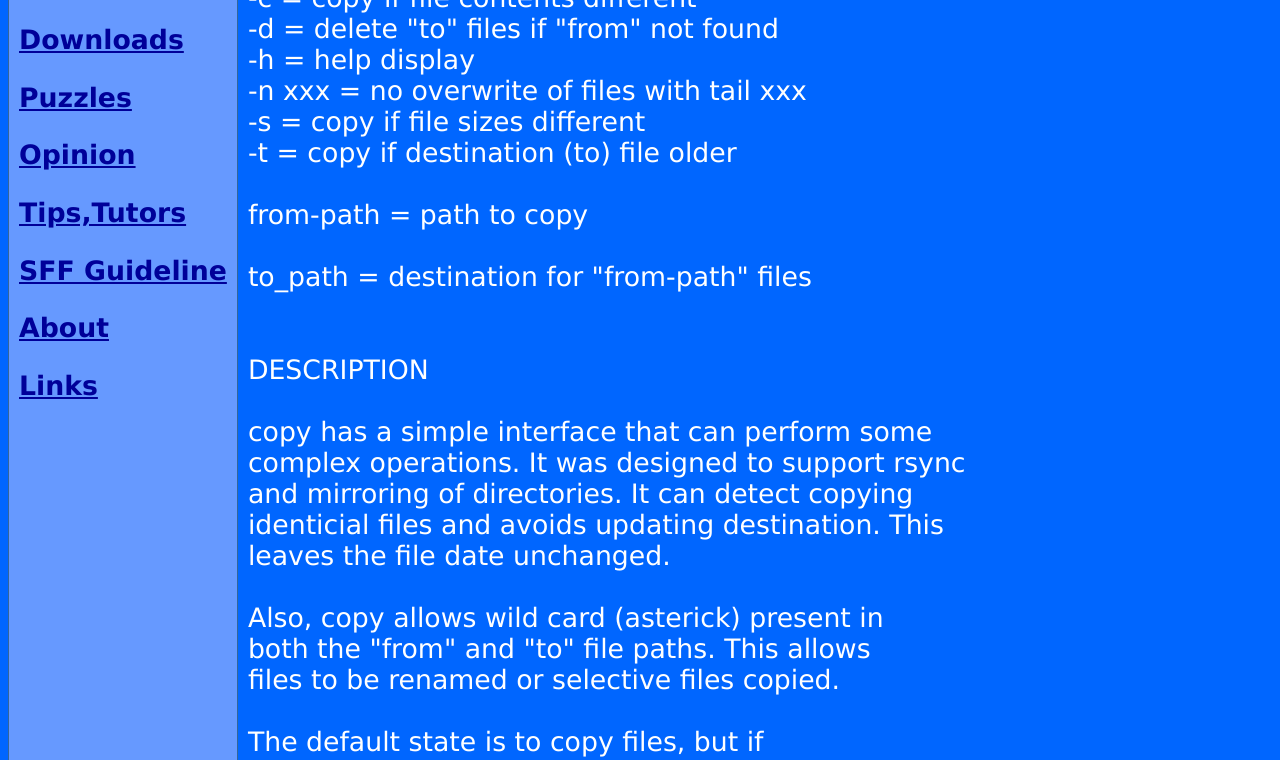
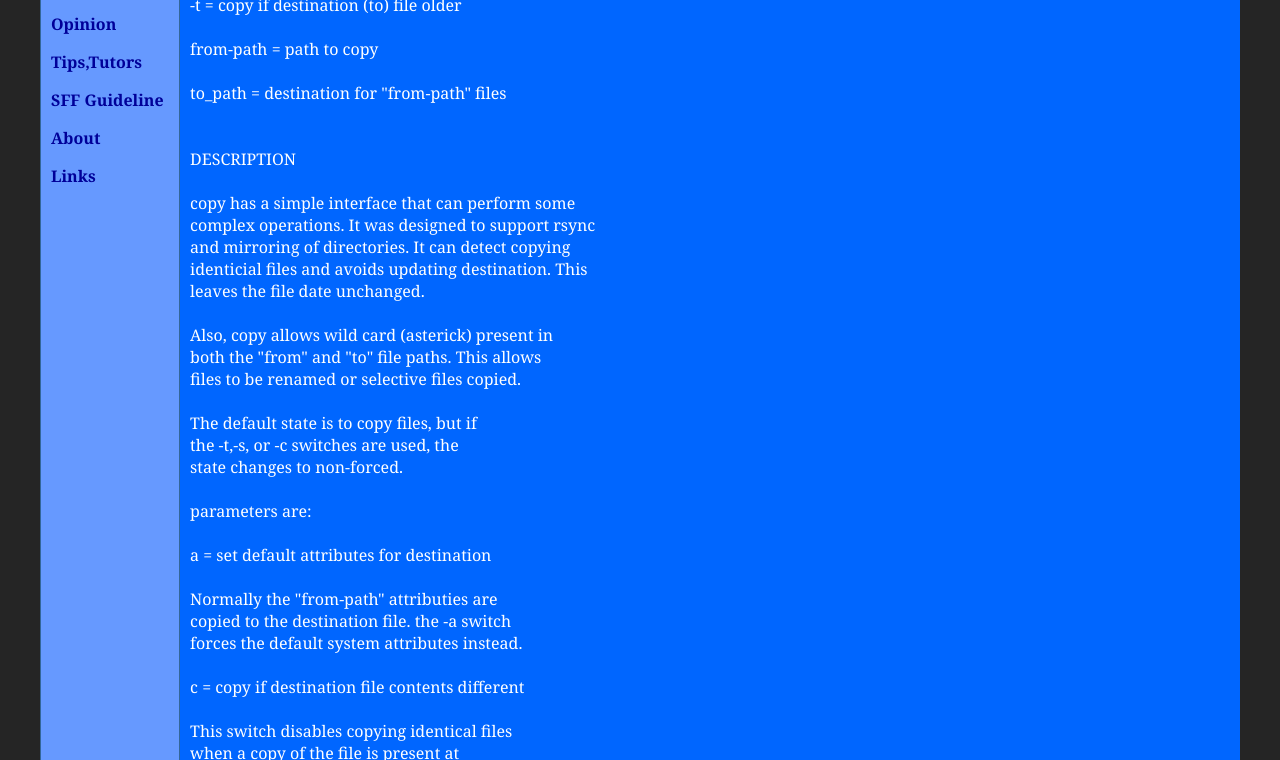
Before and after one commit to thlorenz/linuxasmtools-net, a plain HTML site: page copy.html in a window 1280 px wide. Shown: the part 346-1106 px from the top of the page. Drawn offline with Linux system fonts and the light colour scheme.

Commit message:
style: slight improvements

```diff
--- a/stylej.css
+++ b/stylej.css
@@ -1,8 +1,30 @@
 
 P, DIV, TABLE, TD, TH, DL, UL, OL, FORM, BLOCKQUOTE, CAPTION
-	{ font-family: Verdana, Geneva, Arial, Helvetica, Sans-Serif; font-size: 118%; }
+{ font-family: 'PT Serif', Georgia, Times, 'Times New Roman', serif; }
 
-BODY	{ font-family: Verdana, Geneva, Arial, Helvetica, Sans-Serif; font-size: 120%; color: white; background: #0066ff; }
+html {
+ background: #252525;
+}
+body {
+  color: white; background: #0066ff;
+  font-family: 'PT Serif', Georgia, Times, 'Times New Roman', serif;
+
+  -webkit-text-size-adjust: none;
+  max-width: 1200px;
+  position: relative;
+  margin: 0 auto;
+}
+
+a {
+  color: #201590;
+  transition: color 0.3s;
+  text-decoration: none;
+}
+
+a:visited {
+  color: #201590;
+}
+a:hover	{ color: #080327; }
 
 H1, H2, H3 { font-family: Verdana, Geneva, Arial, Helvetica, Sans-Serif; }
 H4, H5, H6 { font-family: Verdana, Geneva, Arial, Helvetica, Sans-Serif; }
@@ -32,9 +54,7 @@ H1 { margin-bottom: 2px;} /* may need to get all HR's out of all H2's */
 /*	.menuleft a:visited	{ color: #800080; }   leave at original color */
 /*	.menuleft a:active	{ color: #ff0000; }   leave at original color */
 
-/* hover is only supported by msie */
-	 a:hover	{ color: #FF3300;     }  /* orangish-red */
-	.menuleft  a:hover	{ color: #FFFFFF;    }  /* white */
+.menuleft  a:hover	{ color: #FFFFFF;    }  /* white */
 
 .headerA 	{ 	color: #FFCC66;
 				background-color :  #000080;
--- a/x/stylej.css
+++ b/x/stylej.css
@@ -1,43 +1 @@
-
-P, DIV, TABLE, TD, TH, DL, UL, OL, FORM, BLOCKQUOTE, CAPTION
-	{ font-family: Verdana, Geneva, Arial, Helvetica, Sans-Serif; font-size: 118%; }
-
-BODY	{ font-family: Verdana, Geneva, Arial, Helvetica, Sans-Serif; font-size: 120%; color: white; background: #0066ff; }
-
-H1, H2, H3 { font-family: Verdana, Geneva, Arial, Helvetica, Sans-Serif; }
-H4, H5, H6 { font-family: Verdana, Geneva, Arial, Helvetica, Sans-Serif; }
-
-
-H1 	{ font-size: 140%; }
-H2 	{ font-size: 130%; }
-H1 { margin-bottom: 2px;} /* may need to get all HR's out of all H2's */
-
-/*	a:link 		{ color: #003399; }
-	a:visited 	{ color: #800080; }
-	a:active 	{ color: #ff0000; } */
-
-
-.menuleft	{ font-family: Arial, Helvetica, Sans-Serif;
-			  font-size: 100%;
-			  color:#000000;
-			  border-color : #336699;
-			  border-style : solid;
-			  border-width : 1px 1px 0px 1px;
-			  background: #6699ff;}
-
-
-/* this section controls the link colors over the left menubar  */
-/* original colors  link=0000FF  active=FF0000  visited=800080  */
-	.menuleft a:link 	{ color: #000099;}
-/*	.menuleft a:visited	{ color: #800080; }   leave at original color */
-/*	.menuleft a:active	{ color: #ff0000; }   leave at original color */
-
-/* hover is only supported by msie */
-	 a:hover	{ color: #FF3300;     }  /* orangish-red */
-	.menuleft  a:hover	{ color: #FFFFFF;    }  /* white */
-
-.headerA 	{ 	color: #FFCC66;
-				background-color :  #000080;
-				padding :  4px;
-				font-weight :  bold;
-				border :  none; }
+../stylej.css
```
